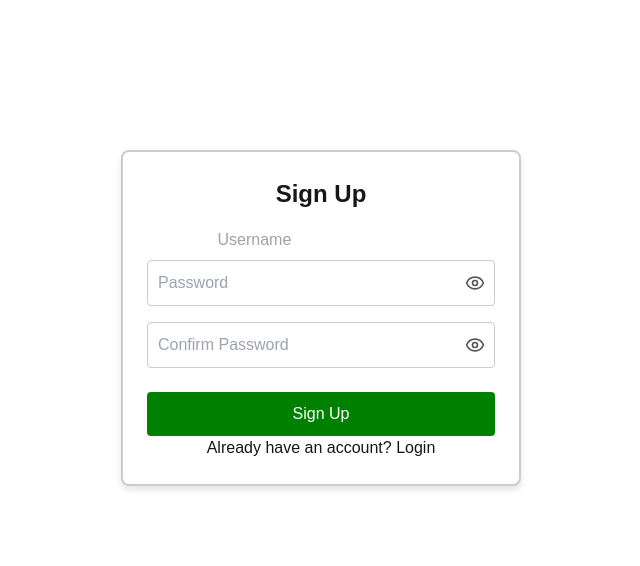
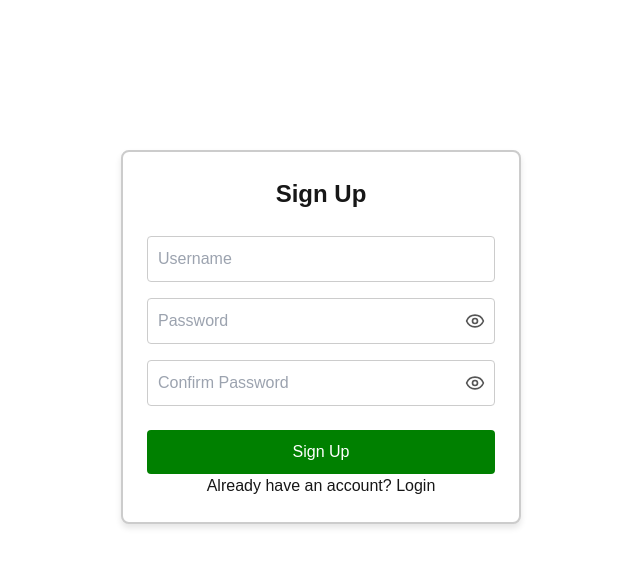
Before and after one commit to anujsingh8962/Ecart, a Next.js app: page /signup in a window 1280 px wide. Shown: the top 566 px of the page, without its empty margins (319-959 px from the left). Built offline with nearby package versions, Linux system fonts and the light colour scheme.

Commit message:
fetching data from local storage for login and signup

```diff
--- a/app/signup/page.tsx
+++ b/app/signup/page.tsx
@@ -46,7 +46,7 @@ const Signup = () => {
           type="text"
           name="username"
           placeholder="Username"
-          value={formik.values.password}
+          value={formik.values.username}
           onChange={formik.handleChange}
           onBlur={formik.handleBlur}
         />
@@ -57,6 +57,7 @@ const Signup = () => {
         <div className="password-container">
           <input
             type={showPassword ? "text" : "password"}
+            name="password"
             placeholder="Password"
             value={formik.values.password}
             onChange={formik.handleChange}
@@ -76,6 +77,7 @@ const Signup = () => {
         <div className="password-container">
           <input
             type={showConfirmPassword ? "text" : "password"}
+            name="confirmPassword"
             placeholder="Confirm Password"
             value={formik.values.confirmPassword}
             onChange={formik.handleChange}
--- a/components/input.tsx
+++ b/components/input.tsx
@@ -1,8 +1,8 @@
 "use client";
 
 import React, { useState } from "react";
+import { Eye, EyeOff } from "lucide-react"; // ✅ Use correct icons
 import "../styles/Input.css";
-// import { Visibility, VisibilityOff } from "@mui/icons-material";
 
 interface InputProps {
   className?: string;
@@ -10,12 +10,12 @@ interface InputProps {
   name: string;
   placeholder: string;
   value: string;
-  onChange?: (e: { target: { value: string } }) => void;
-  onBlur?: (e: { target: { value: string } }) => void;
+  onChange?: (e: React.ChangeEvent<HTMLInputElement>) => void;
+  onBlur?: (e: React.FocusEvent<HTMLInputElement>) => void;
 }
 
 const Input = ({
-  className,
+  className = "",
   type,
   name,
   placeholder,
@@ -25,6 +25,7 @@ const Input = ({
 }: InputProps) => {
   const [showPassword, setShowPassword] = useState(false);
   const isPasswordField = type === "password";
+
   return (
     <div className="input-wrapper">
       <input
@@ -32,9 +33,9 @@ const Input = ({
         name={name}
         placeholder={placeholder}
         value={value}
-        onChange={onChange}
+        onChange={onChange} // ✅ Properly forwarding Formik handlers
         onBlur={onBlur}
-        className={className}
+        className={`auth-input ${className}`}
       />
       {isPasswordField && (
         <button
@@ -42,10 +43,11 @@ const Input = ({
           onClick={() => setShowPassword(!showPassword)}
           className="password-toggle"
         >
-          {/* {showPassword ? <VisibilityOff fontSize="small" /> : <Visibility fontSize="small" />} */}
+          {showPassword ? <EyeOff size={18} /> : <Eye size={18} />}
         </button>
       )}
     </div>
   );
 };
+
 export default Input;
```
